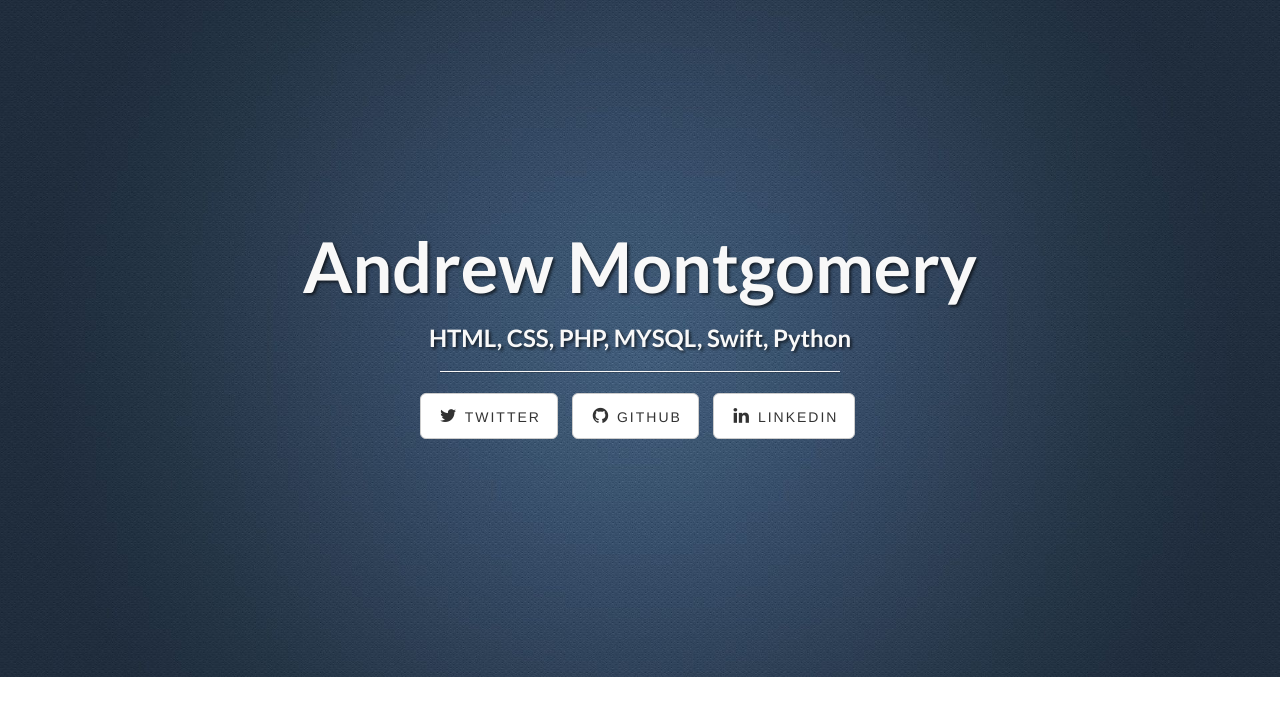
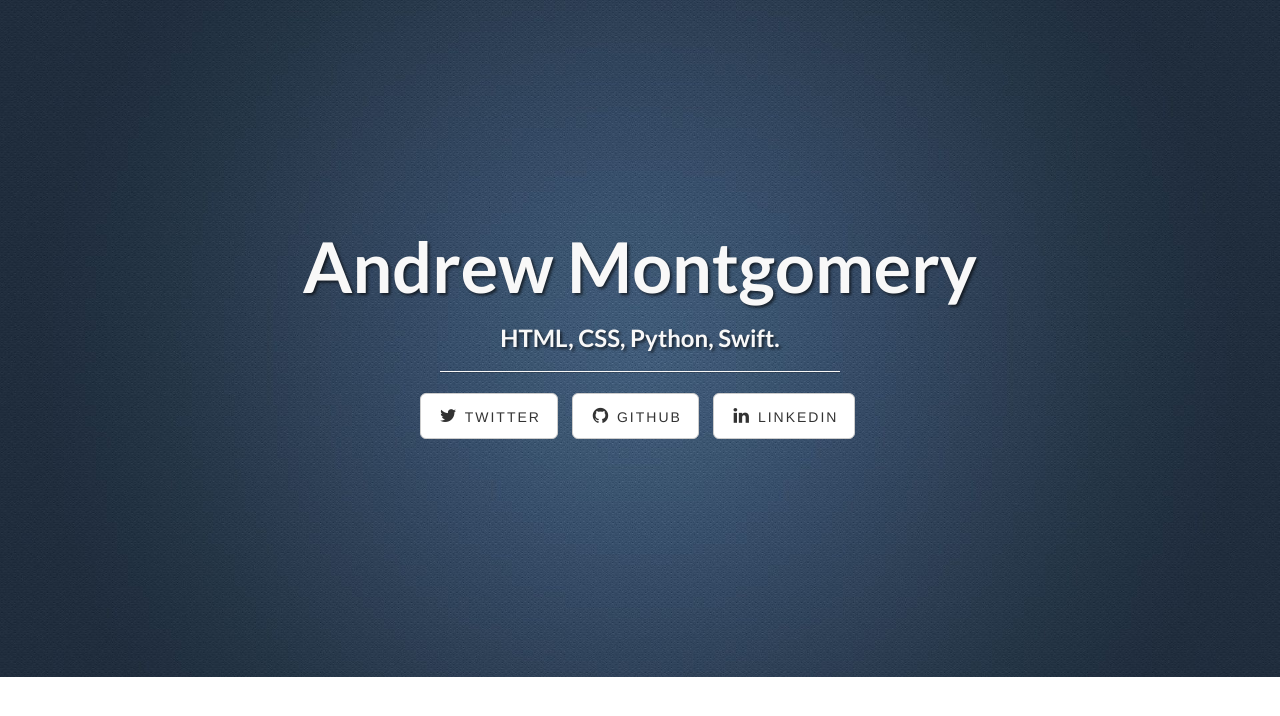
Before and after one commit to abm021099/abm021099.github.io, a plain HTML site: page index.html in a window 1280 px wide. Drawn offline with Linux system fonts and the light colour scheme.

Commit message:
One more update

```diff
--- a/index.html
+++ b/index.html
@@ -38,7 +38,7 @@
                 <div class="col-lg-12">
                     <div class="intro-message">
                         <h1>Andrew Montgomery</h1>
-                        <h3>HTML, CSS, PHP, MYSQL, Swift, Python </h3>
+                        <h3>HTML, CSS, Python, Swift.</h3>
                         <hr class="intro-divider">
                         <ul class="list-inline intro-social-buttons">
                             <li>
```
